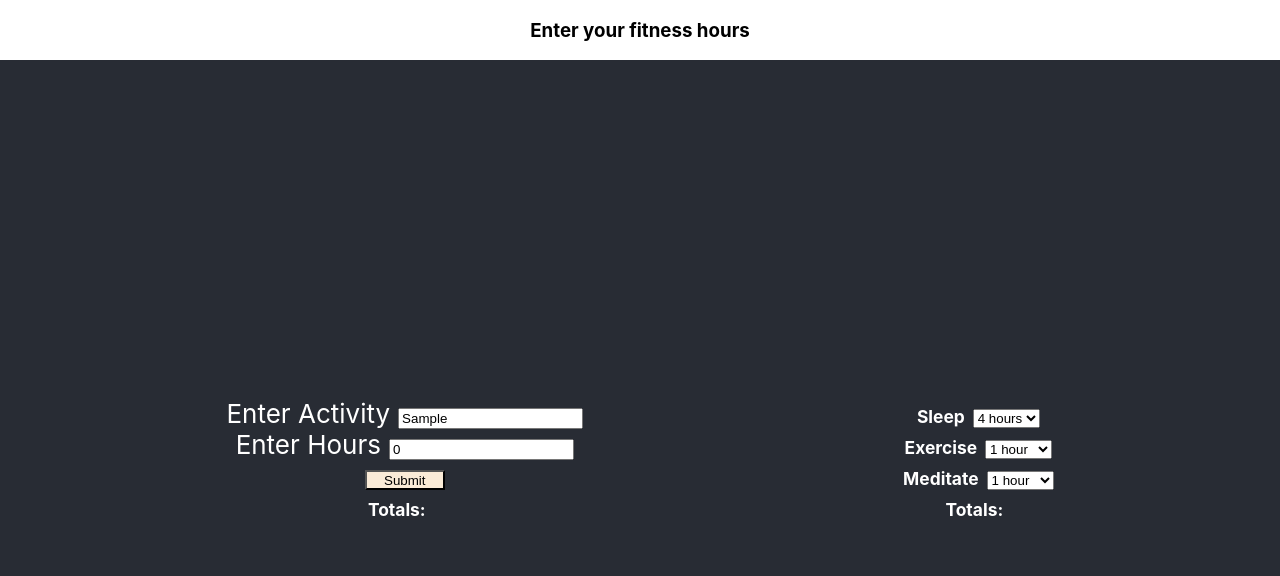
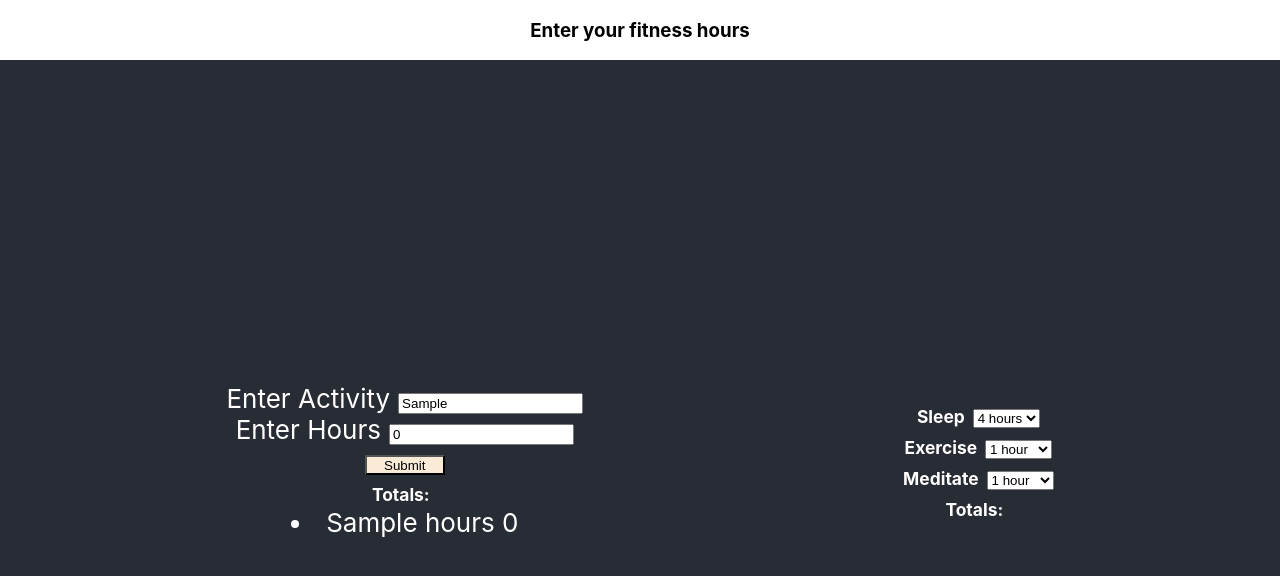
Before and after one commit to mtiahrt/high-order-components, a React (Create React App) app: page / in a window 1280 px wide. Both pictures are taken after typing "Sample" into the empty fields and a click on the button "Submit". Shown: the top 576 px of the page. Built offline with nearby package versions, Linux system fonts and the light colour scheme.

Commit message:
added total section to manual

```diff
--- a/src/Components/ManualLogEntry.js
+++ b/src/Components/ManualLogEntry.js
@@ -3,6 +3,8 @@ import React, {useState} from 'react'
 const ManualLogEntry = () => {
     const [hours, setHours] = useState(0)
     const [activity, setActivity] = useState('');
+    const [healthStats, setHealthStats] = useState([]);
+
     const handleChange = ( e ) => {
         if(e.target.classList.contains('activity')){
             setActivity(e.target.value)
@@ -12,13 +14,24 @@ const ManualLogEntry = () => {
         if(/^\d*\.?\d*$/.test(e.target.value)){
             setHours(e.target.value)
         }
-
     }
 
+    const addHealthStatManual = () => {
+        const newStatEntry = {
+            id: healthStats.length,
+            name: activity,
+            hours: Number(hours)
+        };
+        if(healthStats.some(item => item.name === newStatEntry.name)){
+            const index = healthStats.map( e =>  e.name).indexOf(newStatEntry.name);
+            const newStat = [...healthStats];
+            newStat[index].hours += newStatEntry.hours
+            setHealthStats(newStat)
+        }else{
+            setHealthStats(prevState => [newStatEntry,...prevState])
+        }
+    }
 
-    const addHealthStatManual = () => {
-
-    }
     return (
         <div className='manual-log'>
             <label for="activity">Enter Activity</label>
@@ -28,7 +41,9 @@ const ManualLogEntry = () => {
             <button onClick={addHealthStatManual} type="button" name="total">Submit</button>
             <div>
                 <h6>Totals:</h6>
-                <h6 className="totals"></h6>
+                {healthStats.map(item => (
+                    <li key={item.id}>{item.name} hours {item.hours}</li>
+                ))}
             </div>
         </div>
     )
```
